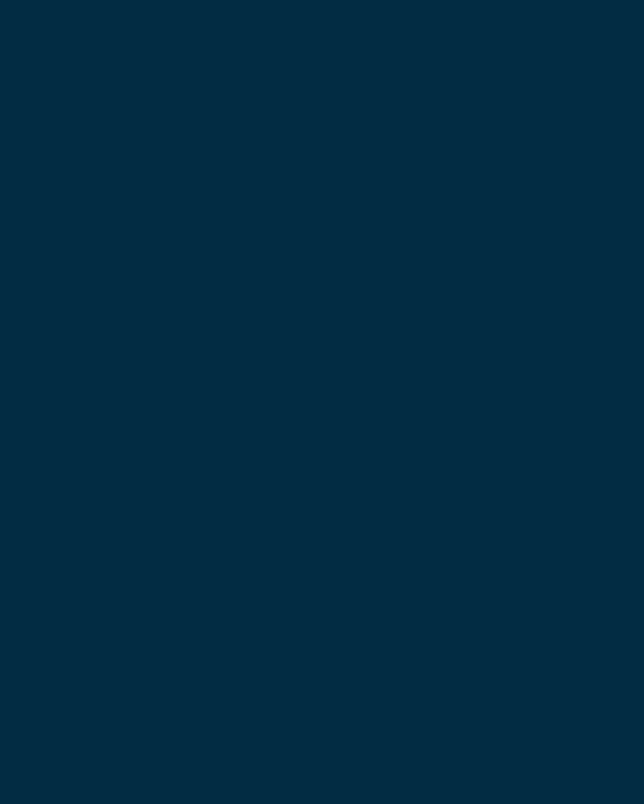
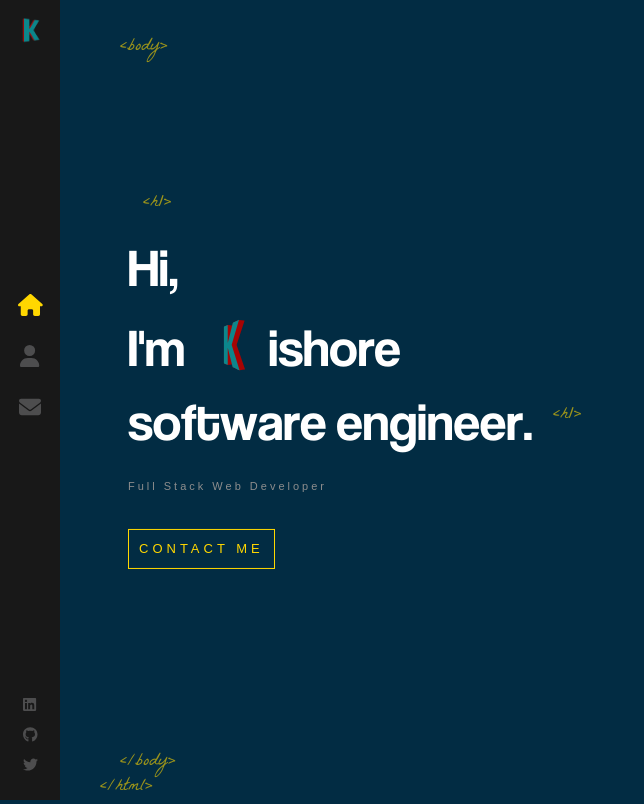
Before and after one commit to Kishore-pv/p1, a React (Create React App) app: page / in a window 1280 px wide. Before the commit this address had no page. Shown: the whole page, without its empty margins (0-644 px from the left). Built offline with nearby package versions, Linux system fonts and the light colour scheme.

Commit message:
fix:route fix for home and about page

```diff
--- a/src/App.js
+++ b/src/App.js
@@ -9,9 +9,9 @@ function App() {
   return (
     <>
     <Routes>
-      <Route exact path="/p1" element={<Layout />}>
+      <Route exact path="/" element={<Layout />}>
         <Route index element={<Home />} />
-        <Route path="/p1/about" element={<About />} />
+        <Route path="about" element={<About />} />
       </Route>
     </Routes>
     </>
```
